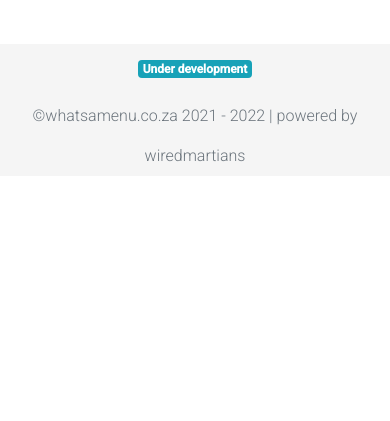
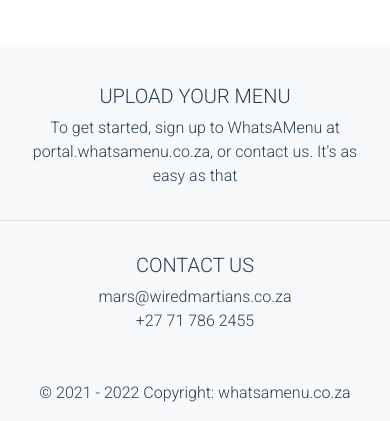
Before and after one commit to wiredmartian/whatsamenu-website, a Vue app: page /restaurants/1/menu in a window 390 px wide. Shown: the part 978-1399 px from the top of the page. Before the commit the page ends 1154 px from the top, so only its background shows below. Built offline with nearby package versions, Linux system fonts and the light colour scheme; no server answers.

Commit message:
footer updates

```diff
--- a/src/components/ui/Footer.vue
+++ b/src/components/ui/Footer.vue
@@ -1,15 +1,58 @@
 <template>
-  <footer class="footer">
-    <div class="container">
-      <div class="row">
-        <div class="col-md-4"></div>
-        <div class="col-md-4"></div>
-        <div class="col-md-4"></div>
-      </div>
-      <div class="badge badge-info mt-3">Under development</div>
-      <div class="text-muted mt-2">&copy;whatsamenu.co.za 2021 - {{year}} | powered by wiredmartians</div>
+  <!-- Footer -->
+<footer class="bg-light font-small pt-4">
+
+<!-- Footer Links -->
+<div class="container text-center text-md-left">
+
+  <!-- Grid row -->
+  <div class="row">
+
+    <!-- Grid column -->
+    <div class="col-md-6 mt-md-0 mt-3">
+
+      <!-- Content -->
+      <h5 class="text-uppercase">Upload your menu</h5>
+      <p>To get started, sign up to WhatsAMenu at <a href="https://portal.whatsamenu.co.za">portal.whatsamenu.co.za</a>, or contact us.
+        It's as easy as that</p>
+
     </div>
-  </footer>
+    <!-- Grid column -->
+
+    <hr class="clearfix w-100 d-md-none pb-3">
+
+    <!-- Grid column -->
+    <div class="col-md-6 mb-md-0 mb-3">
+
+      <!-- Links -->
+      <h5 class="text-uppercase">Contact Us</h5>
+
+      <ul class="list-unstyled">
+        <li>
+          <a href="#!">mars@wiredmartians.co.za</a>
+        </li>
+        <li>
+          <a href="#!">+27 71 786 2455</a>
+        </li>
+      </ul>
+
+    </div>
+    <!-- Grid column -->
+
+  </div>
+  <!-- Grid row -->
+
+</div>
+<!-- Footer Links -->
+
+<!-- Copyright -->
+<div class="footer-copyright text-center py-3">© 2021 - {{year}} Copyright:
+  <a href="/"> whatsamenu.co.za</a>
+</div>
+<!-- Copyright -->
+
+</footer>
+<!-- Footer -->
 </template>
 
 <script lang="ts">
```
